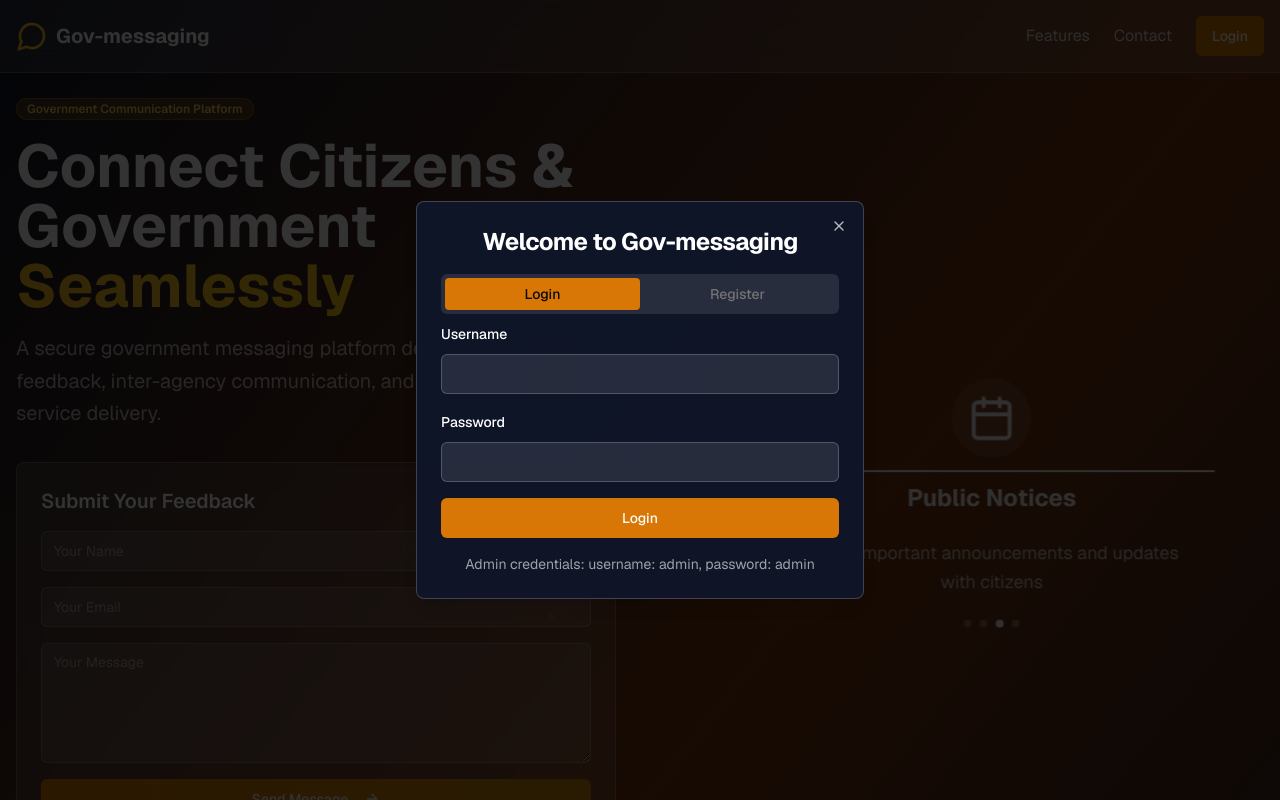
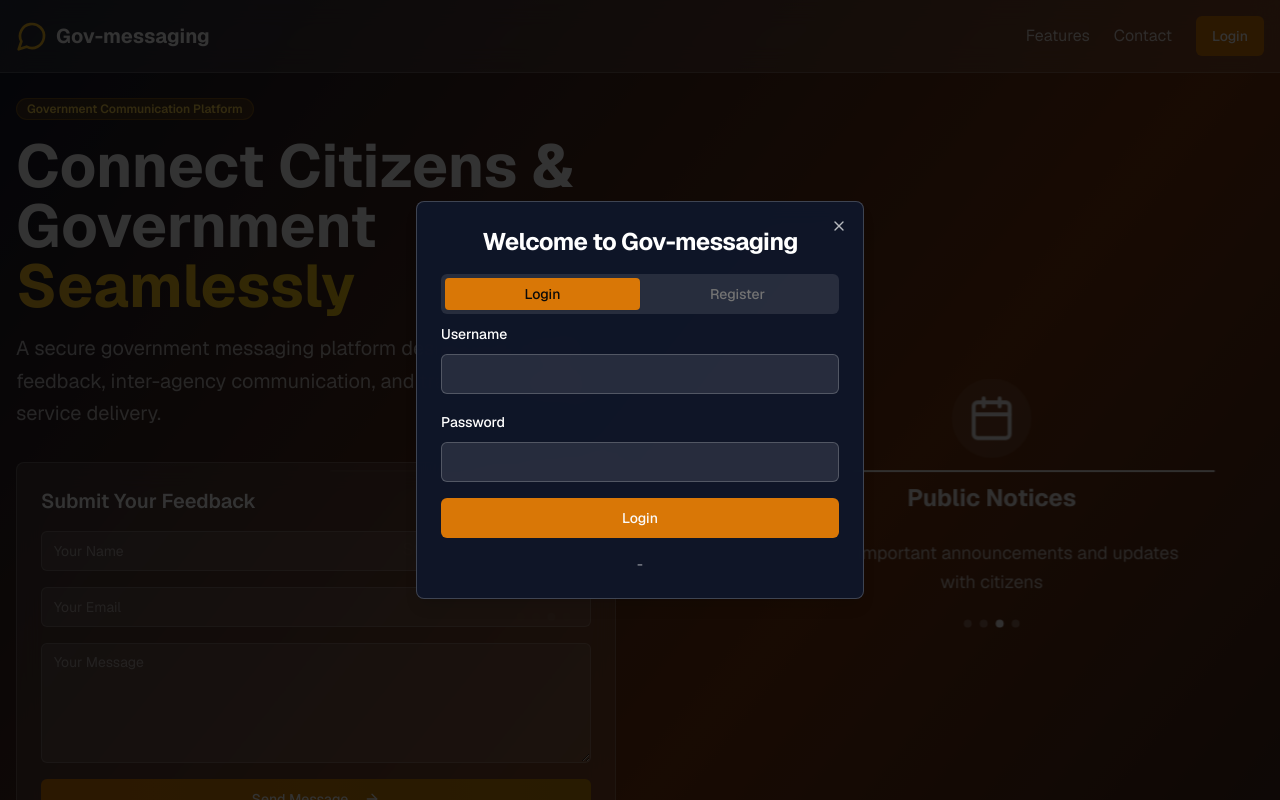
Before and after one commit to mikiasendale/GovMessage, a Next.js app: page / in a window 1280 px wide. Both pictures are taken after a click on the button "Login". Shown: the top 800 px of the page. Built offline with nearby package versions, Linux system fonts and the light colour scheme.

Commit message:
Update login-modal.tsx

```diff
--- a/components/login-modal.tsx
+++ b/components/login-modal.tsx
@@ -149,7 +149,7 @@ export default function LoginModal({ isOpen, onClose, onLoginSuccess }: LoginMod
               </Button>
             </form>
             <div className="text-center text-sm text-white/60">
-              <p>Admin credentials: username: admin, password: admin</p>
+              <p>-</p>
             </div>
           </TabsContent>
 
```
